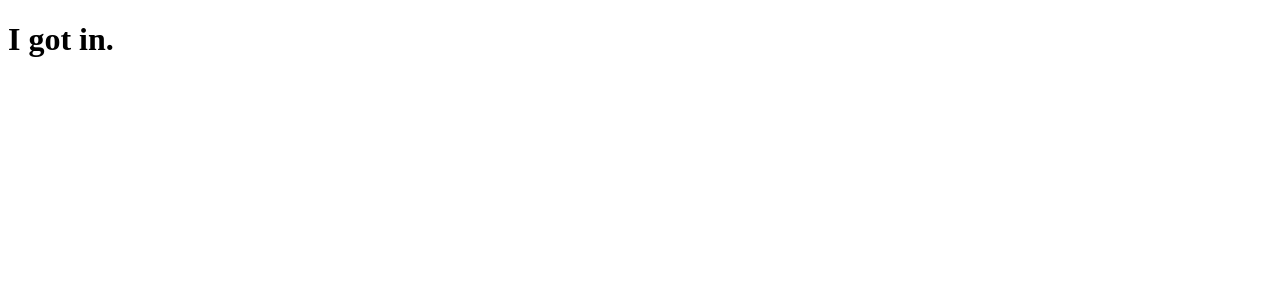
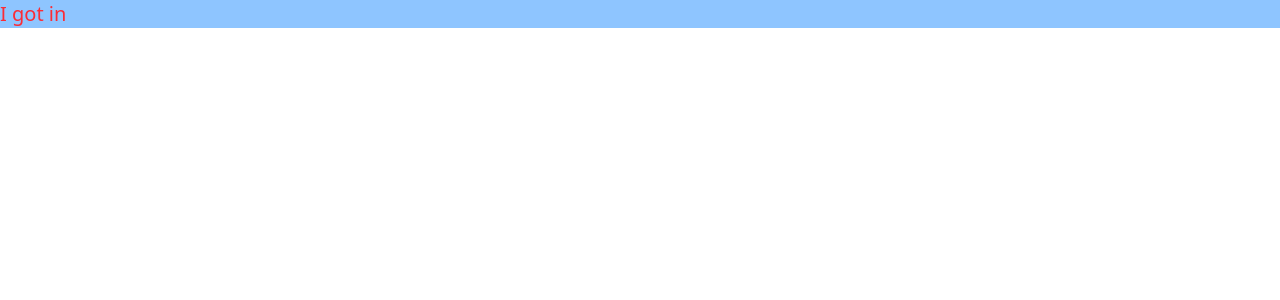
Before and after one commit to gdebojyoti/wzq, a Next.js app: page / in a window 1280 px wide. Shown: the top 300 px of the page. Built offline with nearby package versions, Linux system fonts and the light colour scheme.

Commit message:
Tailwind CSS v4.0 beta added. (#1)
* PostCSS added.

* Tailwind 4 beta installed.

```diff
--- /dev/null
+++ b/app/globals.css
@@ -0,0 +1 @@
+@import "tailwindcss";
--- a/app/layout.tsx
+++ b/app/layout.tsx
@@ -1,4 +1,6 @@
 import React from 'react'
+
+import './globals.css'
 
 const RootLayout = ({ children }) => {
   return (
--- a/app/page.tsx
+++ b/app/page.tsx
@@ -1,7 +1,9 @@
 import React from 'react'
 
 const Page = () => {
-  return <h1>I got in.</h1>
+  return <h1 className='text-red-500 bg-blue-300 text-xl text-green-300 '>
+    I got in
+  </h1>
 }
 
 export default Page
--- a/package.json
+++ b/package.json
@@ -18,10 +18,13 @@
     "react-dom": "^19.0.0"
   },
   "devDependencies": {
+    "@tailwindcss/postcss": "^4.0.0-beta.8",
     "@types/node": "22.10.2",
     "@types/react": "19.0.1",
     "eslint": "9.17.0",
     "eslint-config-next": "15.1.1",
+    "postcss": "^8.4.49",
+    "tailwindcss": "^4.0.0-beta.8",
     "typescript": "5.7.2"
   }
 }
--- /dev/null
+++ b/postcss.config.js
@@ -0,0 +1,5 @@
+module.exports = {
+  plugins: {
+    '@tailwindcss/postcss': {}
+  }
+}
```
Also changed, not shown: 1 other file (tests, documents, lock files or other folders).
